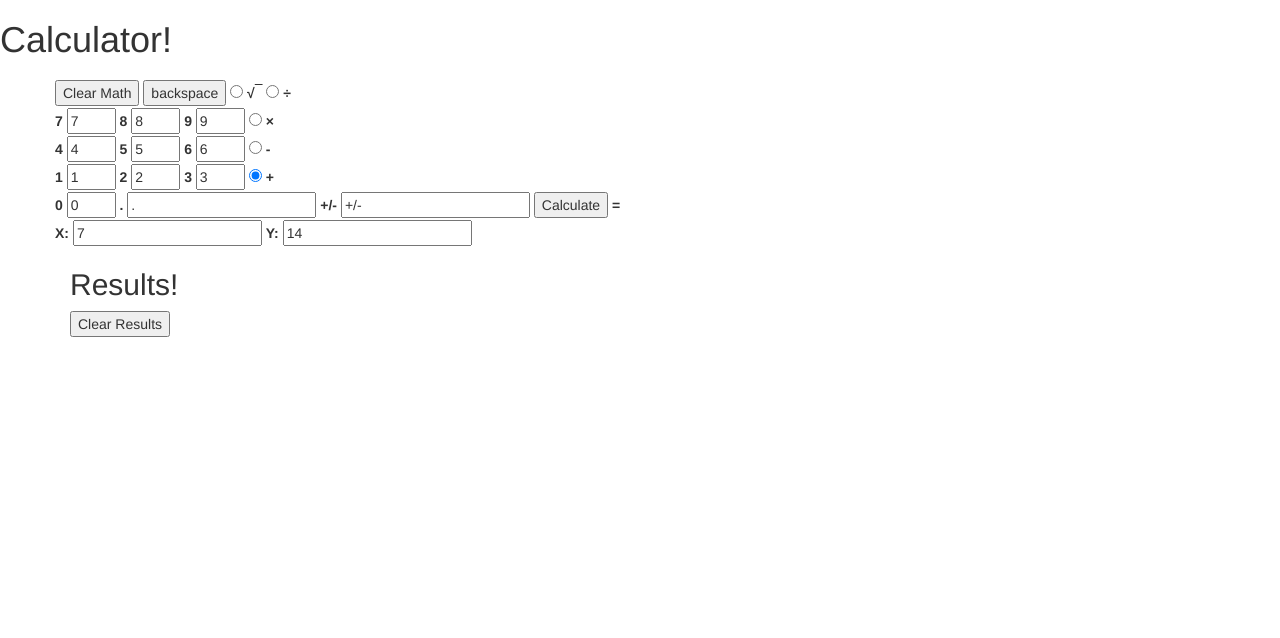
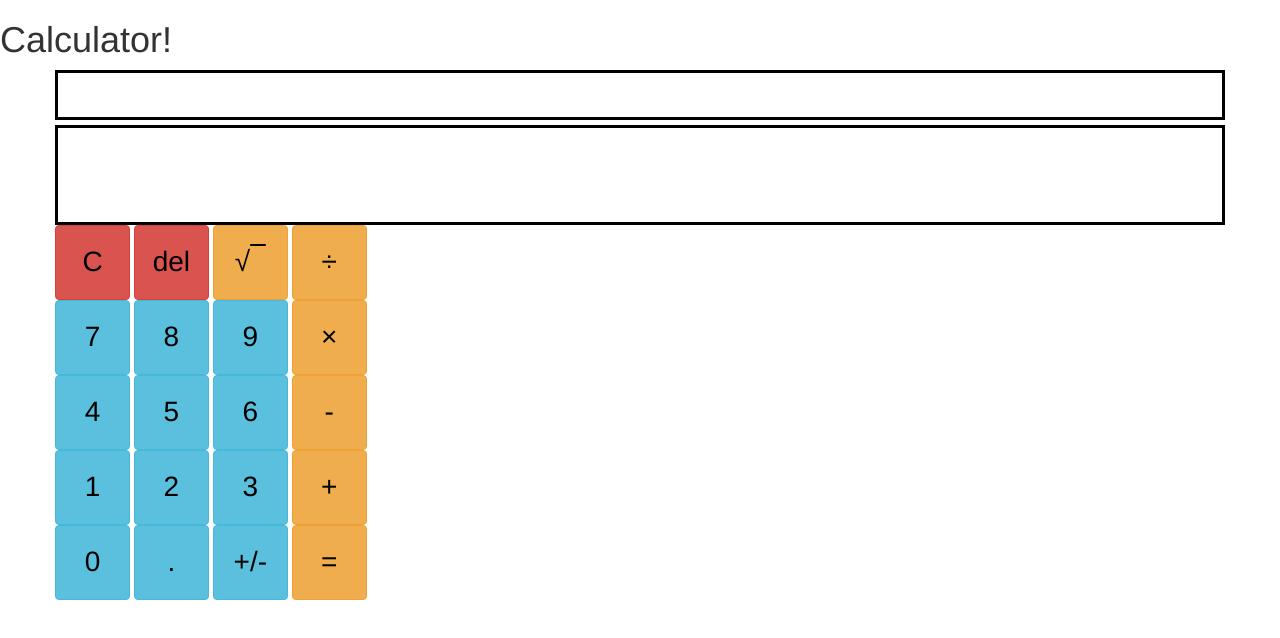
Before and after one commit to billkremer/calculator, a website: page public/views/index.html in a window 1280 px wide. Drawn offline with nearby package versions, Linux system fonts and the light colour scheme.

Commit message:
rearranged to look more like a calculator
changed input elements to buttons.  Added bootstrap classes for formatting.
removed items not used anymore.

```diff
--- a/public/views/index.html
+++ b/public/views/index.html
@@ -45,7 +45,14 @@
 
       <form id="calculator">
         <div class="row">
-          <div class="col-xs-10 col-xs-offset-1" id="calculatorDisplay">
+          <div id="currentCalculationDisplay">
+
+          </div>
+
+        </div>
+
+        <div class="row">
+          <div class="col-xs-12" id="previousCalculationDisplay">
            <p></p> <!--these <p> tags are used to show the last 5 calculations. -->
           <p></p>
           <p></p>
@@ -59,77 +66,60 @@
 
     <div class="row">
 
-          <input id="clearMath" type="reset" value="Clear Math"  />
-          <input id="backspace" type="reset" value="backspace"  />
-          <input id="sqrtOper" type="radio" name="operation" value="squareRoot" />
-          <label for="sqrtOper">&radic;<span style="text-decoration: overline">&nbsp;&nbsp;</span></label>
-          <input id="divideOper" type="radio" name="operation" value="divide" />
-          <label for="divideOper">&divide;</label>
+          <button id="clearMath" class="btn btn-danger" value="Clear Math" >C</button>
+          <button id="backspace" class="btn btn-danger" value="backspace">del</button>
+          <button class="operator btn btn-warning" id="sqrtOper" name="operation" value="squareRoot" >&radic;<span id="sqrRt">&nbsp;&nbsp;</span></button>
+          <button class="operator btn btn-warning" id="divideOper" name="operation" value="divide" >&divide;</button>
 
 
         </div>
 
 <div class="row">
-  <label for="seven">7</label>
-  <input id="seven" type="number" name="seven" value=7 step=0 min=7 max=7 />
 
-  <label for="eight">8</label>
-  <input id="eight" type="number" name="eight" value=8 step=0 min=8 max=8 />  <label for="nine">9</label>
-    <input id="nine" type="number" name="nine" value=9 step=0 min=9 max=9 />
-    <input id="multiplyOper" type="radio" name="operation" value="multiply"  />
-    <label for="multiplyOper">&times;</label>
+  <button class="calcNumber btn btn-info" id="seven" type="text" name="seven" value="7" >7</button>
+  <button class="calcNumber btn btn-info" id="eight" type="text" name="eight" value="8" >8</button>
+  <button class="calcNumber btn btn-info" id="nine" type="text" name="nine" value="9" >9</button>
+  <button class="operator btn btn-warning" id="multiplyOper" name="operation" value="multiply" >&times;</button>
 
   </div>
 
 <div class="row">
-  <label for="four">4</label>
-  <input id="four" type="number" name="four" value=4 step=0 min=4 max=4 />
-
-  <label for="five">5</label>
-  <input id="five" type="number" name="five" value=5 step=0 min=5 max=5 />
-  <label for="six">6</label>
-    <input id="six" type="number" name="six" value=6 step=0 min=6 max=6 />
-
-    <input id="subtractOper" type="radio" name="operation" value="subtract"  />
-    <label for="subtractOper">-</label>
+  <button class="calcNumber btn btn-info" id="four" type="text" name="four" value="4" >4</button>
+  <button class="calcNumber btn btn-info" id="five" type="text" name="five" value="5" >5</button>
+  <button class="calcNumber btn btn-info" id="six" type="text" name="six" value="6" >6</button>
+    <button class="operator btn btn-warning" id="subtractOper" name="operation" value="subtract">-</button>
 </div>
 
 <div class="row">
-  <label for="one">1</label>
-  <input id="one" type="number" name="one" value=1 step=0 min=1 max=1 />
 
-  <label for="two">2</label>
-  <input id="two" type="number" name="two" value=2 step=0 min=2 max=2 />
-  <label for="three">3</label>
-    <input id="three" type="number" name="three" value=3 step=0 min=3 max=3 />
-    <input id="addOper" type="radio" name="operation" value="add" checked />
-    <label for="addOper"> + </label>
 
+  <button class="calcNumber btn btn-info" id="one" type="text" name="one" value="1"  >1</button>
+
+  <button class="calcNumber btn btn-info" id="two" type="text" name="two" value="2"  >2</button>
+    <button class="calcNumber btn btn-info" id="three" type="text" name="three" value="3" >3</button>
+    <button class="operator btn btn-warning" id="addOper" name="operation" value="add" >+</button>
 
 </div>
 
 <div class="row">
-  <label for="zero">0</label>
-    <input id="zero" type="number" name="zero" value=0 step=0 min=0 max=0 />
-    <label for="decimal"> . </label>
-      <input id="decimal" type="text" name="decimal" value="." />
-      <label for="plusMinus">+/-</label>
-        <input id="plusMinus" type="text" name="plusMinus" value="+/-" />
 
-  <input id="calculateButton" type="submit" value="Calculate"  />  <label for="calculateButton">=</label>
+    <button class="calcNumber btn btn-info" id="zero" type="text" name="zero" value="0" >0</button>
+    <button class="decimal btn btn-info" id="decimal" type="text" name="decimal" value="." > . </button>
+    <button id="plusMinus" class="btn btn-info"  name="plusMinus" value="+/-" >+/-</button>
+    <button class="equals btn btn-warning" id="calculateButton" type="submit" value="equals" >=</button>
 </div>
 
 
-<div class=row>
+<!-- <div class="row">
         <label for="xValue">X:</label>
         <input id ="xValue" type="number" name="xValue" value=7 step='any'/>
 
         <label for="yValue">Y:</label>
         <input id="yValue" type="number" name="yValue" value=14 step='any' />
 
-        <!-- <label for="operation">Operation:</label> -->
+       <label for="operation">Operation:</label> -->
 
-        </div>
+        <!-- </div> -->
 
       </form>
 
@@ -137,8 +127,8 @@
 
 
       <!-- <button id="clearMath">Clear</button> -->
-<h2>Results!</h2>
-<button id="clearResults">Clear Results</button>
+<!-- <h2>Results!</h2>
+<button id="clearResults">Clear Results</button> -->
 <!-- <div id="calculatorDisplay">
  <p></p> <!--these <p> tags are used to show the last 5 calculations. -->
 <!--<p></p>
```
